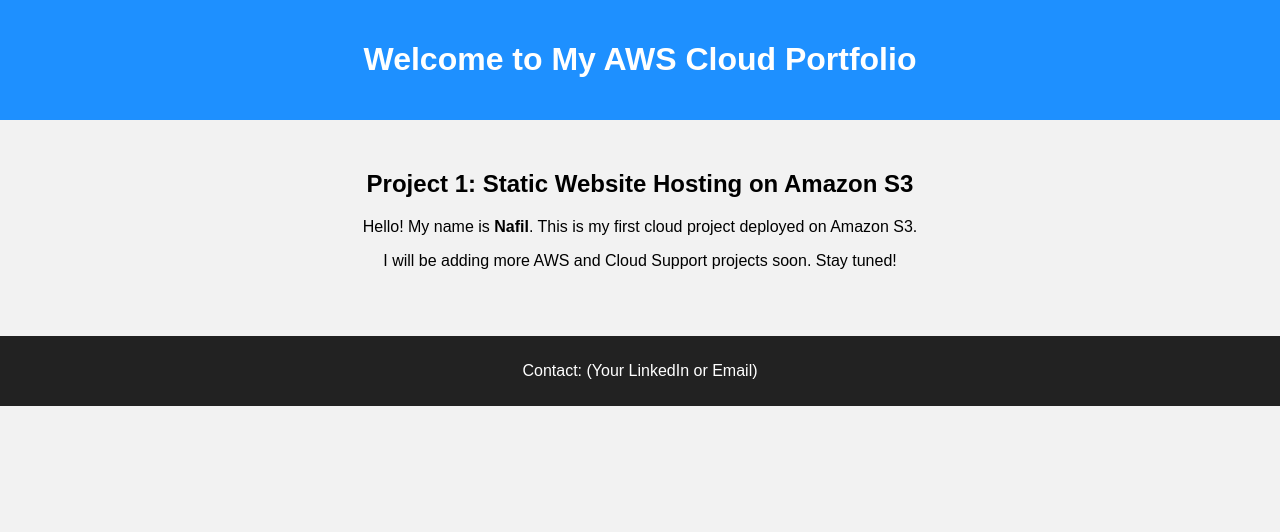
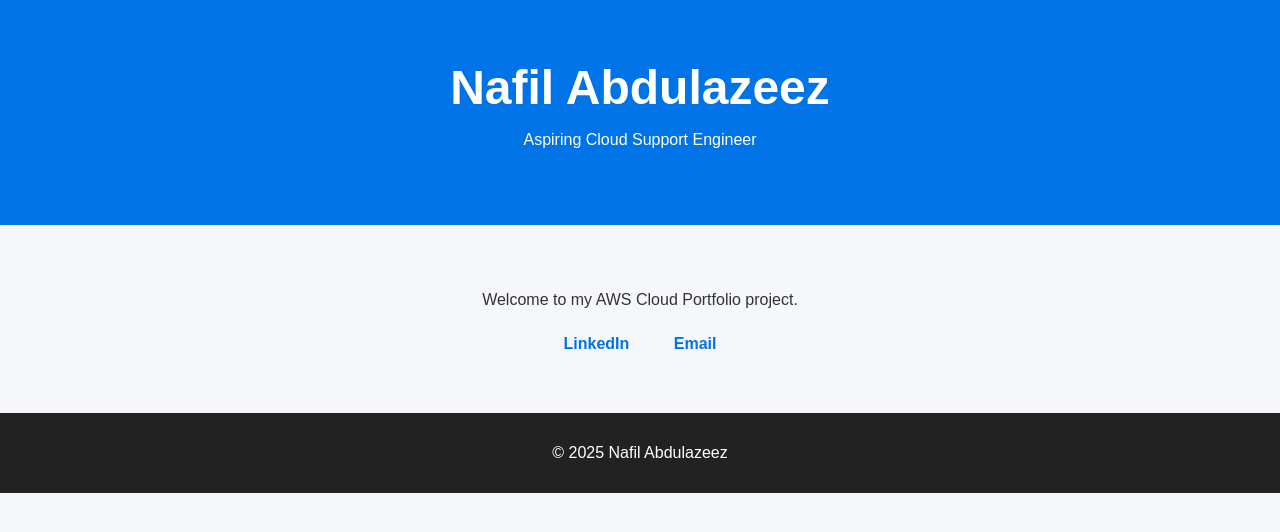
Before and after one commit to Nafil14/Nafil14-aws-cloud-portfolio, a plain HTML site: page project-1-s3-static-website/index.html in a window 1280 px wide. Drawn offline with Linux system fonts and the light colour scheme.

Commit message:
Update index.html

```diff
--- a/project-1-s3-static-website/index.html
+++ b/project-1-s3-static-website/index.html
@@ -3,43 +3,58 @@
 <head>
     <meta charset="UTF-8">
     <meta name="viewport" content="width=device-width, initial-scale=1.0">
-    <title>Nafil | AWS S3 Cloud Project</title>
+    <title>Nafil Abdulazeez | Cloud Portfolio</title>
     <style>
         body {
-            font-family: Arial, sans-serif;
-            margin: 0; padding: 0;
+            font-family: 'Arial', sans-serif;
+            margin: 0;
+            padding: 0;
+            background: #f5f7fa;
+            color: #333;
             text-align: center;
-            background: #f2f2f2;
         }
         header {
-            background: #1e90ff;
-            padding: 20px;
-            color: #fff;
+            background: #0073e6;
+            color: white;
+            padding: 60px 20px;
+        }
+        header h1 {
+            margin: 0;
+            font-size: 3em;
         }
         section {
-            padding: 30px;
+            padding: 50px 20px;
+        }
+        .contact a {
+            display: inline-block;
+            margin: 10px 20px;
+            color: #0073e6;
+            text-decoration: none;
+            font-weight: bold;
         }
         footer {
             background: #222;
             color: #fff;
-            padding: 10px;
-            margin-top: 20px;
+            padding: 15px 0;
         }
     </style>
 </head>
 <body>
     <header>
-        <h1>Welcome to My AWS Cloud Portfolio</h1>
+        <h1>Nafil Abdulazeez</h1>
+        <p>Aspiring Cloud Support Engineer</p>
     </header>
 
     <section>
-        <h2>Project 1: Static Website Hosting on Amazon S3</h2>
-        <p>Hello! My name is <strong>Nafil</strong>. This is my first cloud project deployed on Amazon S3.</p>
-        <p>I will be adding more AWS and Cloud Support projects soon. Stay tuned!</p>
+        <p>Welcome to my AWS Cloud Portfolio project.</p>
+        <div class="contact">
+            <a href="https://www.linkedin.com/in/nafilabdulazeez" target="_blank">LinkedIn</a>
+            <a href="mailto:nafilabdulazeez@gmail.com">Email</a>
+        </div>
     </section>
 
     <footer>
-        <p>Contact: (Your LinkedIn or Email)</p>
+        <p>© 2025 Nafil Abdulazeez</p>
     </footer>
 </body>
 </html>
```
